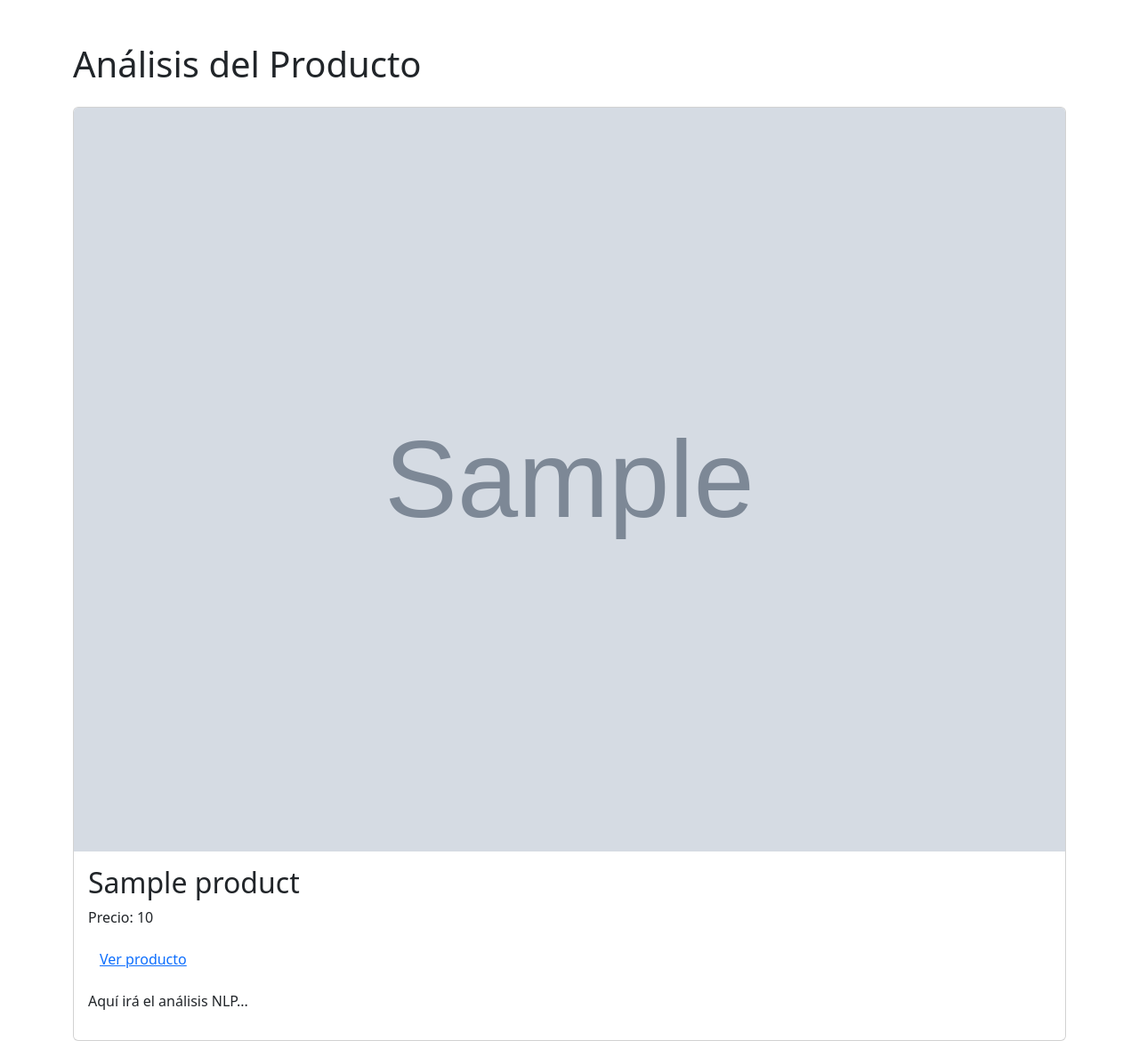
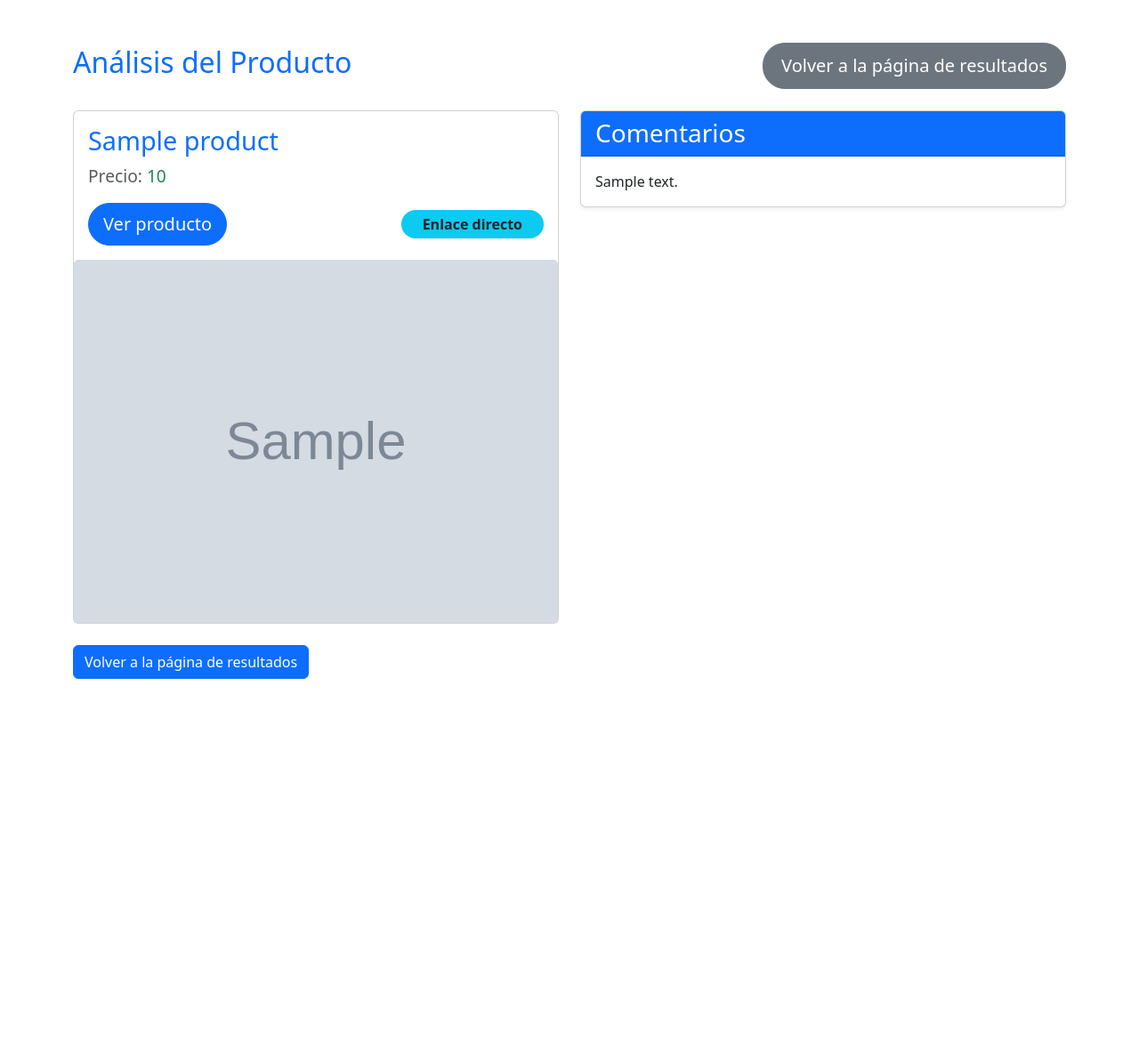
Before and after one commit to Juan-Salazar-Saenz/NLP-python-project, a Flask app: template templates/nlp_analysis.html in a window 1280 px wide. Shown: the whole page at 89% size. After the commit the page ends 763 px from the top, so only its background shows below. Run offline with Flask 3, Linux system fonts and the light colour scheme; the template is opened without the code that fills it: most values are stand-ins (such as "Sample title", 1, 10 or a date in 2020); grey boxes marked "Sample" are stand-in pictures.

Commit message:
Se agregan style a NLP

```diff
--- a/app.py
+++ b/app.py
@@ -1,6 +1,16 @@
 from flask import Flask, render_template, request, session
 from scraper import Scraper
 import os
+import pandas as pd
+from selenium import webdriver
+from selenium.webdriver.common.by import By
+from selenium.webdriver.chrome.service import Service
+from selenium.webdriver.chrome.options import Options
+from selenium.webdriver.support.ui import WebDriverWait
+from selenium.webdriver.support import expected_conditions as EC
+from selenium.common.exceptions import TimeoutException
+from webdriver_manager.chrome import ChromeDriverManager
+from bs4 import BeautifulSoup
 
 app = Flask(__name__)
 app.secret_key = os.urandom(24)  # Necesario para usar sesiones
@@ -28,7 +38,6 @@ def home():
 
     return render_template('index.html')
 
-
 @app.route('/nlp_analysis/<int:product_id>', methods=['GET'])
 def nlp_analysis(product_id):
     # Recuperar los productos de la sesión
@@ -38,10 +47,102 @@ def nlp_analysis(product_id):
 
     try:
         product = products[product_id]  # Seleccionar el producto por su índice
-        # Aquí puedes agregar tu lógica para el análisis NLP
-        return render_template('nlp_analysis.html', product=product)
+
+        # Lógica para obtener los comentarios y la puntuación del producto usando Selenium y BeautifulSoup
+        options = Options()
+        options.add_argument("--start-maximized")  # Maximiza la ventana
+        service = Service(ChromeDriverManager().install())  # Usar WebDriverManager
+
+        driver = webdriver.Chrome(service=service, options=options)
+
+        # Acceder a la página del producto
+        driver.get(product['post link'])
+
+        # Esperar hasta que la página cargue completamente
+        WebDriverWait(driver, 10).until(EC.presence_of_element_located((By.TAG_NAME, 'body')))
+
+        # Intentar cerrar el banner de cookies si está presente
+        try:
+            cookie_banner = WebDriverWait(driver, 5).until(EC.element_to_be_clickable((By.CSS_SELECTOR, 'div.cookie-consent-banner-opt-out__container button')))
+            cookie_banner.click()  # Cierra el banner de cookies
+        except TimeoutException:
+            pass  # Si no se encuentra el banner de cookies, continuamos
+
+        # Espera explícita para asegurarse de que el botón "Mostrar todas las opiniones" esté clickeable
+        try:
+            see_more_button = WebDriverWait(driver, 10).until(EC.element_to_be_clickable((By.CLASS_NAME, 'show-more-click')))
+
+            # Desplazar hacia el botón para asegurarse de que esté en la vista
+            driver.execute_script("arguments[0].scrollIntoView(true);", see_more_button)
+
+            # Hacer clic en el botón
+            see_more_button.click()
+        except Exception as e:
+            print("No se encontró el botón de 'Mostrar todas las opiniones', extraeremos los comentarios visibles directamente.")
+
+        # Extraer el HTML de la página después de hacer clic (o si no se hace clic)
+        soup = BeautifulSoup(driver.page_source, 'html.parser')
+
+        # Crear listas vacías para almacenar los datos de los comentarios
+        dates = []
+        ratings = []
+        comments = []
+
+        # Buscar los comentarios visibles directamente en la página
+        reviews = soup.find_all('article', class_='ui-review-capability-comments__comment')
+
+        # Si no se encuentran comentarios, crear un DataFrame vacío
+        if not reviews:
+            print("No se encontraron comentarios en la página.")
+            df = pd.DataFrame(columns=['Fecha', 'Calificación', 'Comentario'])
+        else:
+            # Si hay comentarios, extraerlos
+            for review in reviews:
+                # Extraer la fecha
+                try:
+                    date = review.find('span', class_='ui-review-capability-comments__comment__date').text.strip()
+                    dates.append(date)
+                except AttributeError:
+                    dates.append('Fecha no disponible')
+
+                # Extraer la calificación (contando las estrellas)
+                try:
+                    rating_text = review.find('p', class_='andes-visually-hidden').text.strip()  # Obtener el texto que contiene la calificación
+                    # Extraer el número de calificación del texto (por ejemplo, 'Calificación 1 de 5')
+                    rating = rating_text.split(' ')[1]  # Tomamos el número después de "Calificación"
+                    ratings.append(rating)
+                except AttributeError:
+                    ratings.append('Calificación no disponible')
+
+                # Extraer el comentario
+                try:
+                    comment = review.find('p', class_='ui-review-capability-comments__comment__content').text.strip()
+                    comments.append(comment)
+                except AttributeError:
+                    comments.append('Comentario no disponible')
+
+            # Crear el DataFrame con los datos extraídos
+            df = pd.DataFrame({
+                'Fecha': dates,
+                'Calificación': ratings,
+                'Comentario': comments
+            })
+
+        driver.quit()  # Cerrar el navegador cuando ya termine
+
+        return render_template('nlp_analysis.html', product=product, reviews=df.to_html(classes='table table-bordered'))
+
     except IndexError:
         return "Producto no encontrado.", 404
+
+@app.route('/results', methods=['GET', 'POST'])
+def results():
+    # Verificar si los productos están en la sesión
+    products = session.get('products')
+    if not products:
+        return "No se encontraron productos.", 404  # Si no hay productos guardados
+
+    return render_template('results.html', products=products)
 
 
 if __name__ == "__main__":
--- a/templates/nlp_analysis.html
+++ b/templates/nlp_analysis.html
@@ -9,16 +9,48 @@
 </head>
 <body>
     <div class="container mt-5">
-        <h1>Análisis del Producto</h1>
-        <div class="card mt-4">
-            <img src="{{ product['image link'] }}" class="card-img-top" alt="{{ product['title'] }}">
-            <div class="card-body">
-                <h2 class="card-title">{{ product['title'] }}</h2>
-                <p class="card-text">Precio: {{ product['price'] }}</p>
-                <p><a href="{{ product['post link'] }}" class="btn btn-link">Ver producto</a></p>
-                <p>Aquí irá el análisis NLP...</p>
+        <!-- Botón para regresar a la página de resultados -->
+        <div class="d-flex justify-content-between align-items-center mt-4">
+            <h1 class="text-primary font-weight-bold" style="font-size: 2rem;">Análisis del Producto</h1>
+            <a href="{{ url_for('results') }}" class="btn btn-secondary btn-lg" style="border-radius: 25px; padding: 10px 20px;">
+                Volver a la página de resultados
+            </a>
+        </div>
+
+        <!-- Fila para el producto y comentarios -->
+        <div class="row mt-4">
+            <!-- Columna para el producto -->
+            <div class="col-md-6">
+                <div class="card">
+                    <div class="card-body">
+                        <h2 class="card-title text-primary font-weight-bold" style="font-size: 1.8rem;">{{ product['title'] }}</h2>
+                        <p class="card-text text-muted" style="font-size: 1.2rem;">Precio: <span class="text-success font-weight-bold">{{ product['price'] }}</span></p>
+                        <div class="d-flex justify-content-between align-items-center mt-3">
+                            <a href="{{ product['post link'] }}" class="btn btn-primary btn-lg" style="border-radius: 25px;">Ver producto</a>
+                            <span class="badge bg-info text-dark py-2 px-4" style="border-radius: 20px; font-size: 1rem;">Enlace directo</span>
+                        </div>
+                    </div>
+                    <img src="{{ product['image link'] }}" class="card-img-top" alt="{{ product['title'] }}">
+                </div>
+            </div>
+
+            <!-- Columna para los comentarios -->
+            <div class="col-md-6">
+                <div class="card shadow-sm">
+                    <div class="card-header bg-primary text-white">
+                        <h3 class="mb-0">Comentarios</h3>
+                    </div>
+                    <div class="card-body">
+                        <div class="table-responsive">
+                            {{ reviews|safe }} <!-- Muestra la tabla generada por Pandas -->
+                        </div>
+                    </div>
+                </div>
             </div>
         </div>
+
+        <!-- Botón para regresar a la página de resultados -->
+        <a href="{{ url_for('results') }}" class="btn btn-primary mt-4">Volver a la página de resultados</a>
     </div>
 
     <!-- Link a Bootstrap JS y dependencias -->
```
